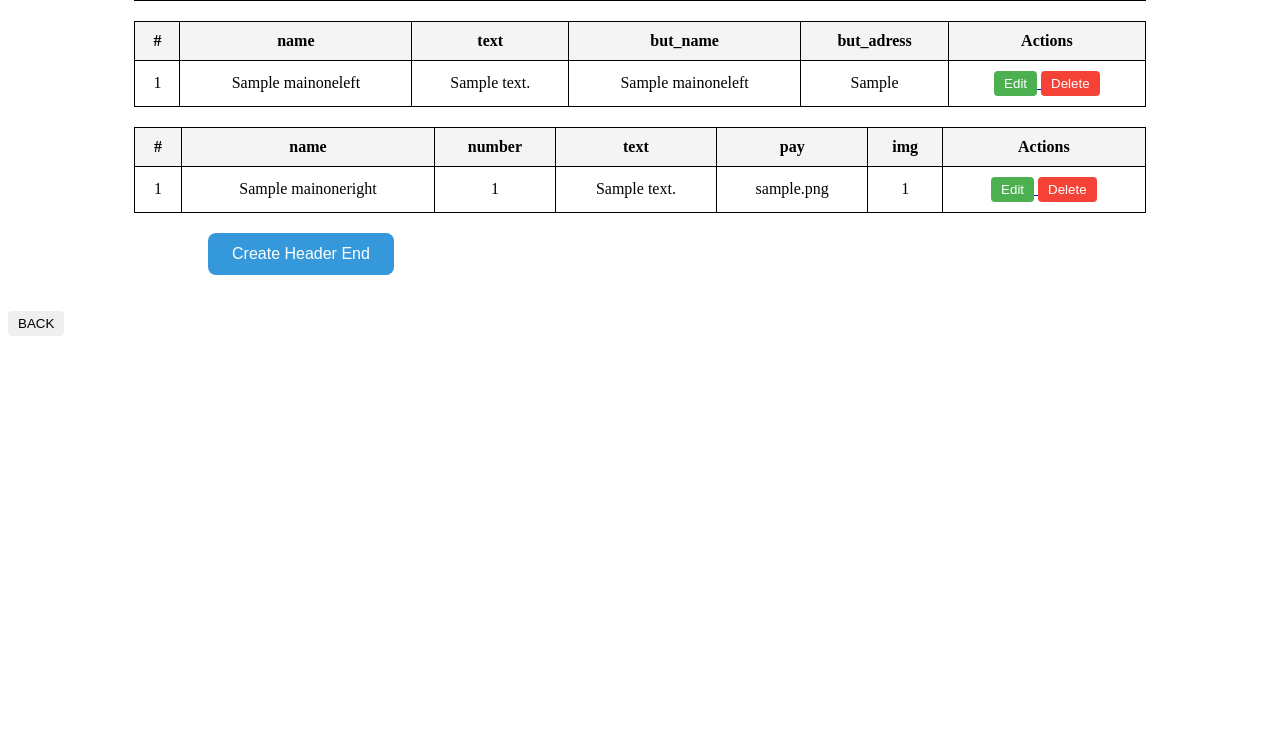
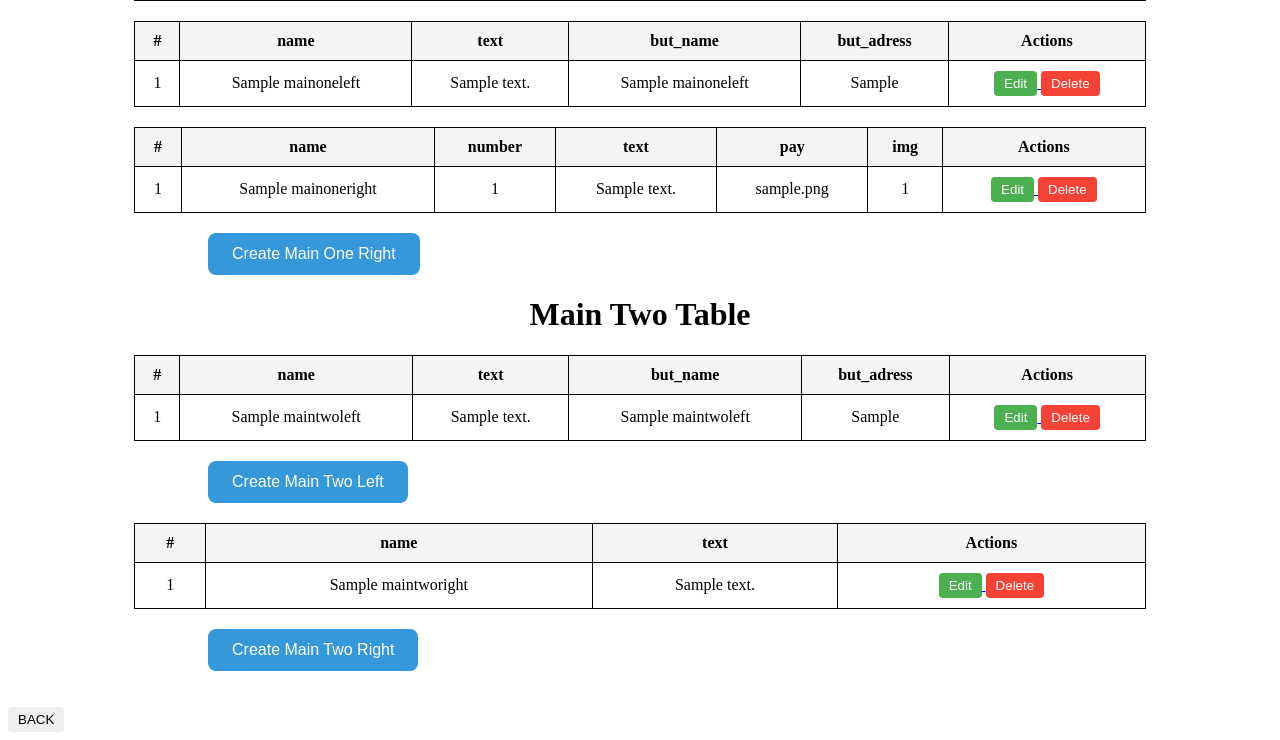
Before and after one commit to LUCIFER142434/Big-project, a Django app: page /admin/ in a window 1280 px wide. Shown: the part 667-1407 px from the top of the page. Before the commit the page ends 1003 px from the top, so only its background shows below. Run offline with Django 5.2, Linux system fonts and the light colour scheme; tables that the repository leaves empty hold one stand-in row (values such as "Sample post").

Commit message:
main_two

```diff
--- a/myproject/myapp/models.py
+++ b/myproject/myapp/models.py
@@ -1,6 +1,6 @@
 from django.db import models
 
-
+# Header start
 class HeaderTop(models.Model):
     text = models.TextField()
     icon = models.CharField(max_length=5)
@@ -25,9 +25,10 @@ class HeaderEnd(models.Model):
     def __str__(self):
         return self.text_big
 
+# Header End
 
 
-
+# Main One start
 class MainOneTop(models.Model):
     name = models.CharField(max_length=69)
 
@@ -52,3 +53,25 @@ class MainOneRight(models.Model):
 
     def __str__(self):
         return self.name
+
+# Main One End
+
+
+# Main Two start
+class MainTwoLeft(models.Model):
+    name = models.CharField(max_length=50)
+    text = models.TextField()
+    but_name = models.CharField(max_length=40)
+    but_adress = models.CharField(max_length=250)
+
+    def __str__(self):
+        return self.name
+
+class MainTwoRight(models.Model):
+    name = models.CharField(max_length=50)
+    text = models.TextField()
+
+    def __str__(self):
+        return self.name
+
+# Main Two End
--- a/myproject/myapp/templates/admin.html
+++ b/myproject/myapp/templates/admin.html
@@ -81,6 +81,8 @@
 </head>
 
 <body>
+
+    <!-- Header Table Start -->
     <h1 style="text-align: center;">Header Table</h1>
     <table>
         <thead>
@@ -188,10 +190,10 @@
         <button class="styled-button">Create Header End</button>
     </a>
     {% endif %}
+    <!-- Header Table End -->
 
 
-
-
+    <!-- Main One Table Start -->
     <h1 style="text-align: center;">Main One Table</h1>
     <table>
         <thead>
@@ -224,7 +226,7 @@
 
     {% else %}
     <a href="{% url 'creat_main_one_top' %}">
-        <button class="styled-button">Create Header End</button>
+        <button class="styled-button">Create Main One Top</button>
     </a>
     {% endif %}
 
@@ -266,7 +268,7 @@
 
     {% else %}
     <a href="{% url 'creat_main_one_left' %}">
-        <button class="styled-button">Create Header End</button>
+        <button class="styled-button">Create Main One Left</button>
     </a>
     {% endif %}
 
@@ -307,13 +309,99 @@
         </tbody>
     </table>
     <a href="{% url 'creat_main_one_right' %}">
-        <button class="styled-button">Create Header End</button>
+        <button class="styled-button">Create Main One Right</button>
+    </a>
+
+    <!-- Main One Table End -->
+
+
+
+
+
+
+
+
+
+
+
+    <!-- Main Two Table Start -->
+
+    <h1 style="text-align: center;">Main Two Table</h1>
+
+
+    <table>
+        <thead>
+            <tr>
+                <th>#</th>
+                <th>name</th>
+                <th>text</th>
+                <th>but_name</th>
+                <th>but_adress</th>
+                <th>Actions</th>
+            </tr>
+        </thead>
+        <tbody>
+            {% for i in main_two_left %}
+            <tr>
+                <td>{{i.id}}</td>
+                <td>{{i.name}}</td>
+                <td>{{i.text}}</td>
+                <td>{{i.but_name}}</td>
+                <td>{{i.but_adress}}</td>
+                <td>
+                    <a href="{% url 'update_main_two_left' i.id %}">
+                        <button class="edit-button">Edit</button>
+                    </a>
+                    <a href="{% url 'delete_main_two_left' i.id %}">
+                        <button class="delete-button">Delete</button>
+                    </a>
+                </td>
+            </tr>
+
+            {% endfor %}
+            <!-- Add more rows as needed -->
+        </tbody>
+    </table>
+    <a href="{% url 'creat_main_two_left' %}">
+        <button class="styled-button">Create Main Two Left</button>
     </a>
 
 
+    <table>
+        <thead>
+            <tr>
+                <th>#</th>
+                <th>name</th>
+                <th>text</th>
+                <th>Actions</th>
+            </tr>
+        </thead>
+        <tbody>
+            {% for i in main_two_right %}
+            <tr>
+                <td>{{i.id}}</td>
+                <td>{{i.name}}</td>
+                <td>{{i.text}}</td>
+                <td>
+                    <a href="{% url 'update_main_two_right' i.id %}">
+                        <button class="edit-button">Edit</button>
+                    </a>
+                    <a href="{% url 'delete_main_two_right' i.id %}">
+                        <button class="delete-button">Delete</button>
+                    </a>
+                </td>
+            </tr>
 
-<br><br><br>
-<a href="{% url 'index' %}"><button>BACK</button></a>
+            {% endfor %}
+            <!-- Add more rows as needed -->
+        </tbody>
+    </table>
+    <a href="{% url 'creat_main_two_right' %}">
+        <button class="styled-button">Create Main Two Right</button>
+    </a>
+
+    <br><br><br>
+    <a href="{% url 'index' %}"><button>BACK</button></a>
 </body>
 
 </html>
--- a/myproject/myapp/urls.py
+++ b/myproject/myapp/urls.py
@@ -20,7 +20,7 @@ urlpatterns = [
     path('delete_header_end/<int:head_id>/',views.delete_header_end,name='delete_header_end'),
     # End Header
 
-    # Main one
+    # Main One
     # Creat
     path('creat_main_one_top/',views.creat_main_one_top,name='creat_main_one_top'),
     path('creat_main_one_left/',views.creat_main_one_left,name='creat_main_one_left'),
@@ -33,5 +33,16 @@ urlpatterns = [
     path('delete_main_one_top/<int:head_id>/',views.delete_main_one_top,name='delete_main_one_top'),
     path('delete_main_one_left/<int:head_id>/',views.delete_main_one_left,name='delete_main_one_left'),
     path('delete_main_one_right/<int:head_id>/',views.delete_main_one_right,name='delete_main_one_right'),
+    #End Main one
 
+    # Main Two
+    # Creat
+    path('creat_main_two_left/',views.creat_main_two_left,name='creat_main_two_left'),
+    path('creat_main_two_right/',views.creat_main_two_right,name='creat_main_two_right'),
+    # Update
+    path('update_main_two_left/<int:head_id>/',views.update_main_two_left,name='update_main_two_left'),
+    path('update_main_two_right/<int:head_id>/',views.update_main_two_right,name='update_main_two_right'),
+    # Delete
+    path('delete_main_two_left/<int:head_id>/',views.delete_main_two_left,name='delete_main_two_left'),
+    path('delete_main_two_right/<int:head_id>/',views.delete_main_two_right,name='delete_main_two_right'),
 ]
--- a/myproject/myapp/views.py
+++ b/myproject/myapp/views.py
@@ -15,6 +15,9 @@ def index(request):
     main_one_left = models.MainOneLeft.objects.all()
     main_one_right = models.MainOneRight.objects.all()
 
+    main_two_left = models.MainTwoLeft.objects.all()
+    main_two_right = models.MainTwoRight.objects.all()
+
     obj = {
         'header_top':header_top,
         'header_center':header_center,
@@ -23,6 +26,9 @@ def index(request):
         'main_one_top':main_one_top,
         'main_one_left':main_one_left,
         'main_one_right':main_one_right,
+
+        'main_two_left':main_two_left,
+        'main_two_right':main_two_right
     }
     return render(request,'index.html',obj)
 
@@ -36,6 +42,9 @@ def admin(request):
     main_one_left = models.MainOneLeft.objects.all()
     main_one_right = models.MainOneRight.objects.all()
 
+    main_two_left = models.MainTwoLeft.objects.all()
+    main_two_right = models.MainTwoRight.objects.all()
+
     obj = {
         'header_top':header_top,
         'header_center':header_center,
@@ -44,6 +53,9 @@ def admin(request):
         'main_one_top':main_one_top,
         'main_one_left':main_one_left,
         'main_one_right':main_one_right,
+
+        'main_two_left':main_two_left,
+        'main_two_right':main_two_right
     }
     return render(request,'admin.html',obj)
 
@@ -59,6 +71,9 @@ def meetings(request):
     main_one_left = models.MainOneLeft.objects.all()
     main_one_right = models.MainOneRight.objects.all()
 
+    main_two_left = models.MainTwoLeft.objects.all()
+    main_two_right = models.MainTwoRight.objects.all()
+
     obj = {
         'header_top':header_top,
         'header_center':header_center,
@@ -67,6 +82,9 @@ def meetings(request):
         'main_one_top':main_one_top,
         'main_one_left':main_one_left,
         'main_one_right':main_one_right,
+
+        'main_two_left':main_two_left,
+        'main_two_right':main_two_right
     }
     return render(request,'meetings.html',obj)
 
@@ -82,6 +100,9 @@ def meeting_details(request):
     main_one_left = models.MainOneLeft.objects.all()
     main_one_right = models.MainOneRight.objects.all()
 
+    main_two_left = models.MainTwoLeft.objects.all()
+    main_two_right = models.MainTwoRight.objects.all()
+
     obj = {
         'header_top':header_top,
         'header_center':header_center,
@@ -90,6 +111,9 @@ def meeting_details(request):
         'main_one_top':main_one_top,
         'main_one_left':main_one_left,
         'main_one_right':main_one_right,
+
+        'main_two_left':main_two_left,
+        'main_two_right':main_two_right
     }
     return render(request,'meeting_details.html',obj)
 
@@ -221,21 +245,6 @@ def delete_main_one_top(request,head_id):
     return render(request,'delete.html',{'head':head})
 
 
-
-
-
-
-
-
-
-
-
-
-
-
-
-
-
 def creat_main_one_left(request):
     if request.method == 'POST':
         form = forms.MainOneLeftForm(request.POST)
@@ -265,25 +274,6 @@ def delete_main_one_left(request,head_id):
     return render(request,'delete.html',{'head':head})
 
 
-
-
-
-
-
-
-
-
-
-
-
-
-
-
-
-
-
-
-
 def creat_main_one_right(request):
     if request.method == 'POST':
         form = forms.MainOneRightForm(request.POST)
@@ -311,3 +301,70 @@ def delete_main_one_right(request,head_id):
         head.delete()
         return redirect('admin')
     return render(request,'delete.html',{'head':head})
+
+
+
+# Main one end
+
+
+# Main two start
+
+
+
+
+def creat_main_two_left(request):
+    if request.method == 'POST':
+        form = forms.MainTwoLeftForm(request.POST)
+        if form.is_valid():
+            form.save()
+            return redirect('admin')
+    else:
+        form = forms.MainTwoLeftForm()
+    return render(request,'form.html',{'form':form})
+
+def update_main_two_left(request,head_id):
+    head = get_object_or_404(models.MainTwoLeft,id=head_id)
+    if request.method == 'POST':
+        form = forms.MainTwoLeftForm(request.POST,instance=head)
+        if form.is_valid():
+            form.save()
+            return redirect('admin')
+    else:
+        form = forms.MainTwoLeftForm(instance=head)
+    return render(request,'form.html',{'form':form})
+
+def delete_main_two_left(request,head_id):
+    head = get_object_or_404(models.MainTwoLeft,id=head_id)
+    if request.method == 'POST':
+        head.delete()
+        return redirect('admin')
+    return render(request,'delete.html',{'head':head})
+
+
+def creat_main_two_right(request):
+    if request.method == 'POST':
+        form = forms.MainTwoRightForm(request.POST)
+        if form.is_valid():
+            form.save()
+            return redirect('admin')
+    else:
+        form = forms.MainTwoRightForm()
+    return render(request,'form.html',{'form':form})
+
+def update_main_two_right(request,head_id):
+    head = get_object_or_404(models.MainTwoRight,id=head_id)
+    if request.method == 'POST':
+        form = forms.MainTwoRightForm(request.POST,instance=head)
+        if form.is_valid():
+            form.save()
+            return redirect('admin')
+    else:
+        form = forms.MainTwoRightForm(instance=head)
+    return render(request,'form.html',{'form':form})
+
+def delete_main_two_right(request,head_id):
+    head = get_object_or_404(models.MainTwoRight,id=head_id)
+    if request.method == 'POST':
+        head.delete()
+        return redirect('admin')
+    return render(request,'delete.html',{'head':head})
```
Also changed, not shown: myproject/myapp/forms.py (+16 -0 lines), myproject/myapp/migrations/0003_maintwoleft_maintworight.py (added).
